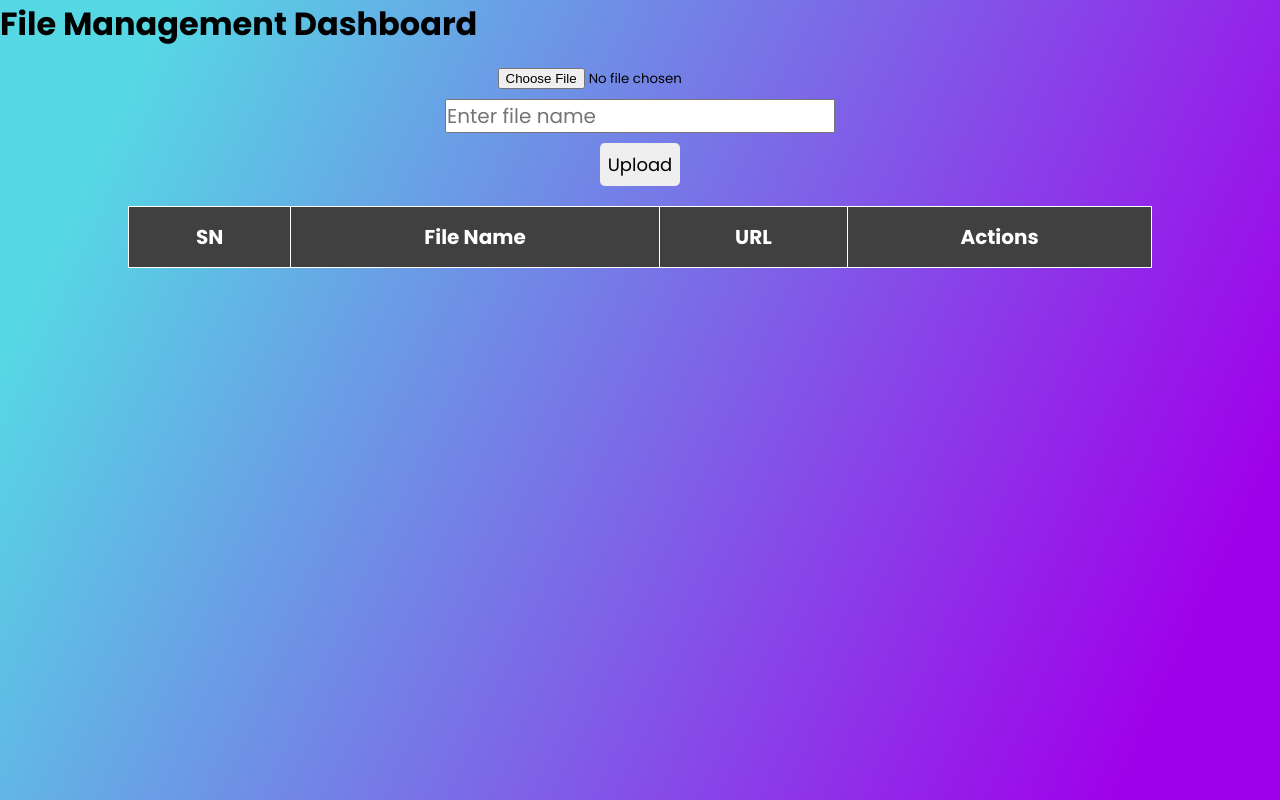
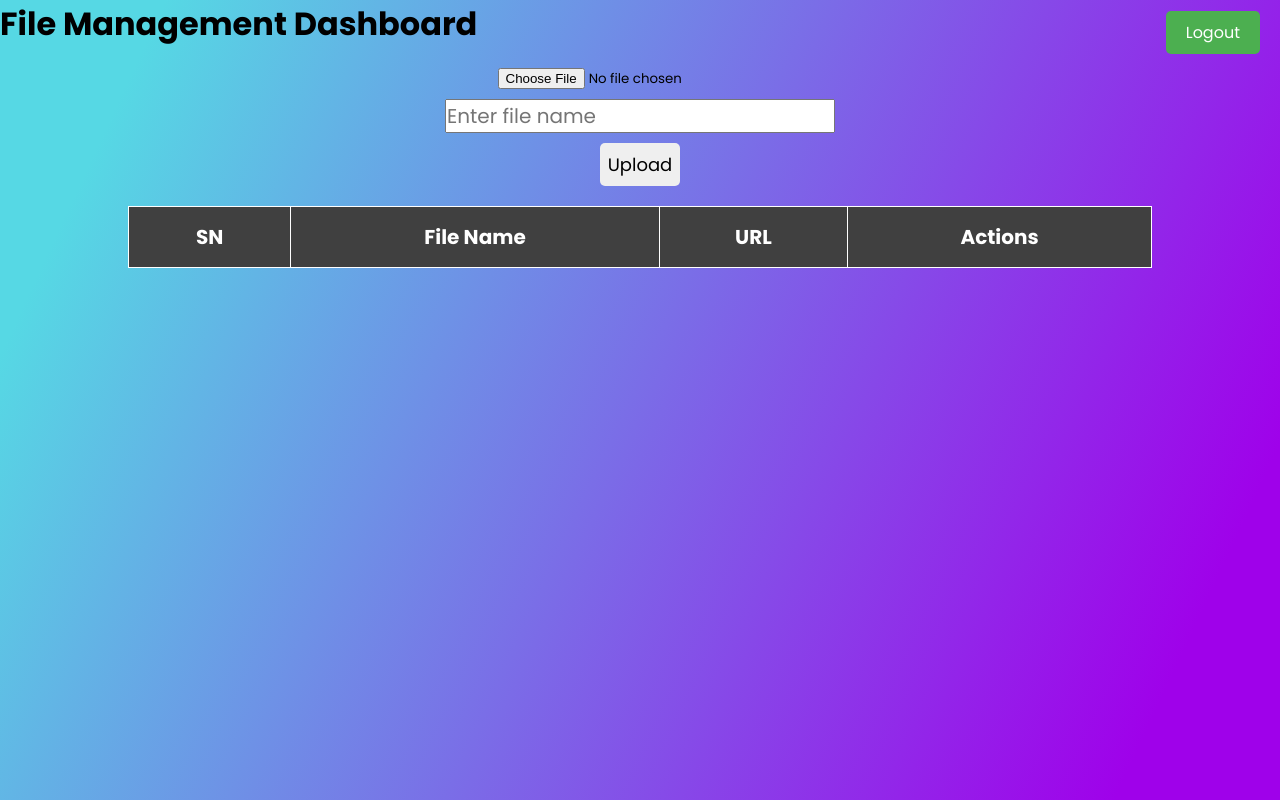
Before and after one commit to NickTamang/Cloud-native-front-end-azure-v2, a plain HTML site: page dashboard.html in a window 1280 px wide. Drawn offline with Linux system fonts and the light colour scheme; no server answers.

Commit message:
Update dashboard.html

```diff
--- a/dashboard.html
+++ b/dashboard.html
@@ -141,6 +141,9 @@
     </style>
 </head>
 <body>
+    <div class="logout-container">
+        <a href="login.html" class="logout-btn">Logout</a>
+    </div>
     <h1>File Management Dashboard</h1>
 
     <!-- Upload Section -->
```
